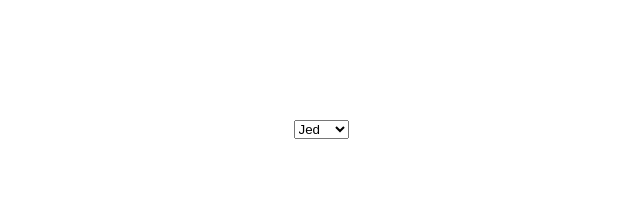
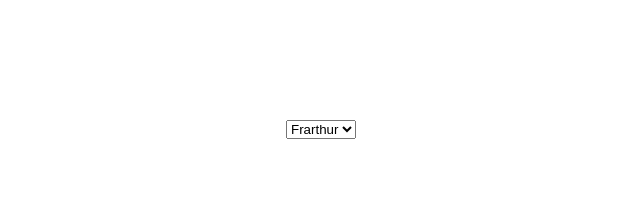
Before and after one commit to jboyle1/react-sateles-comp-inherit-stateful-comp, a React (Create React App) app: page / in a window 1280 px wide. Shown: the top 199 px of the page, without its empty margins (319-959 px from the left). Built offline with nearby package versions, Linux system fonts and the light colour scheme.

Commit message:
Update Child.js

```diff
--- a/src/Child.js
+++ b/src/Child.js
@@ -19,7 +19,7 @@ export class Child extends React.Component {
           id="great-names"
           onChange={this.handleChange}>
 
-          <option value="Jed">Jed</option>
+          <option value="Frarthur">Frarthur</option>
           <option value="Harry">Harry</option>
           <option value="Lucy">Lucy</option>
         </select>
```
